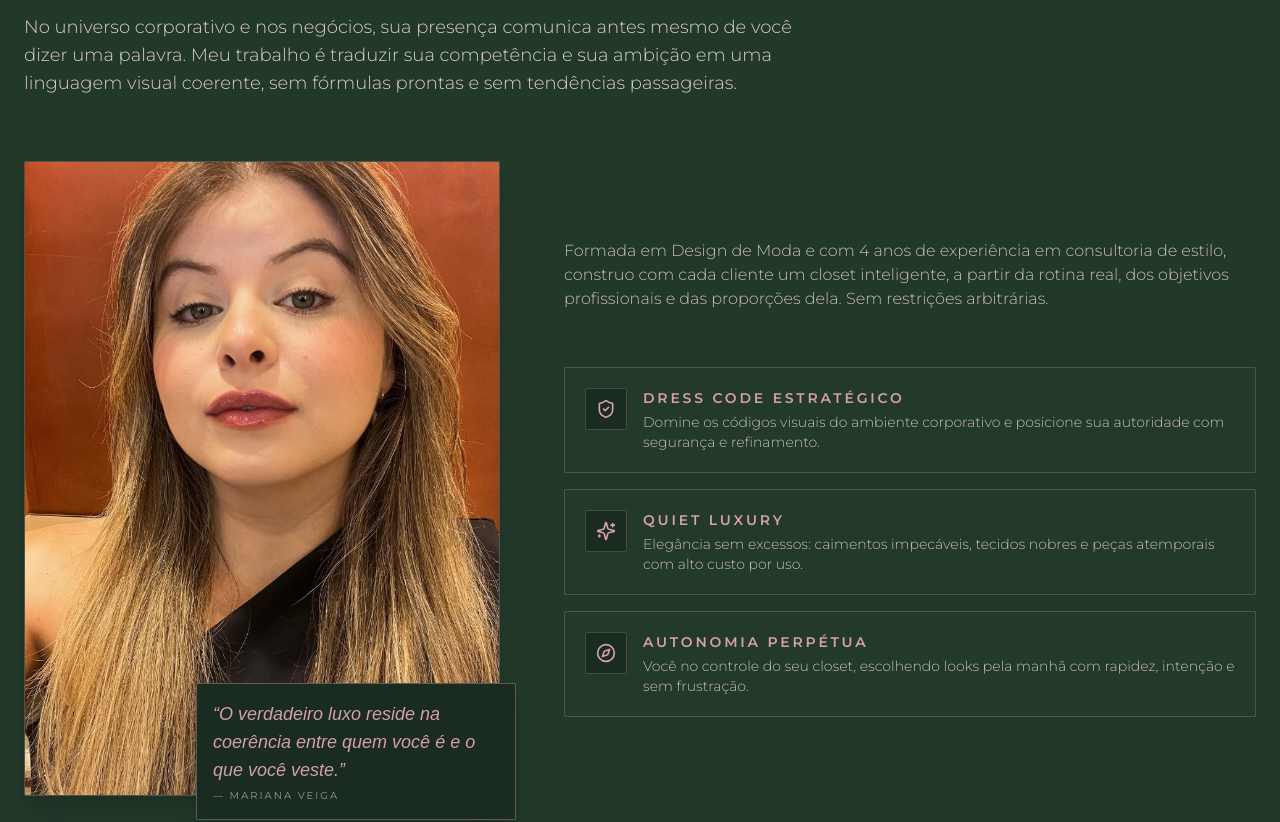
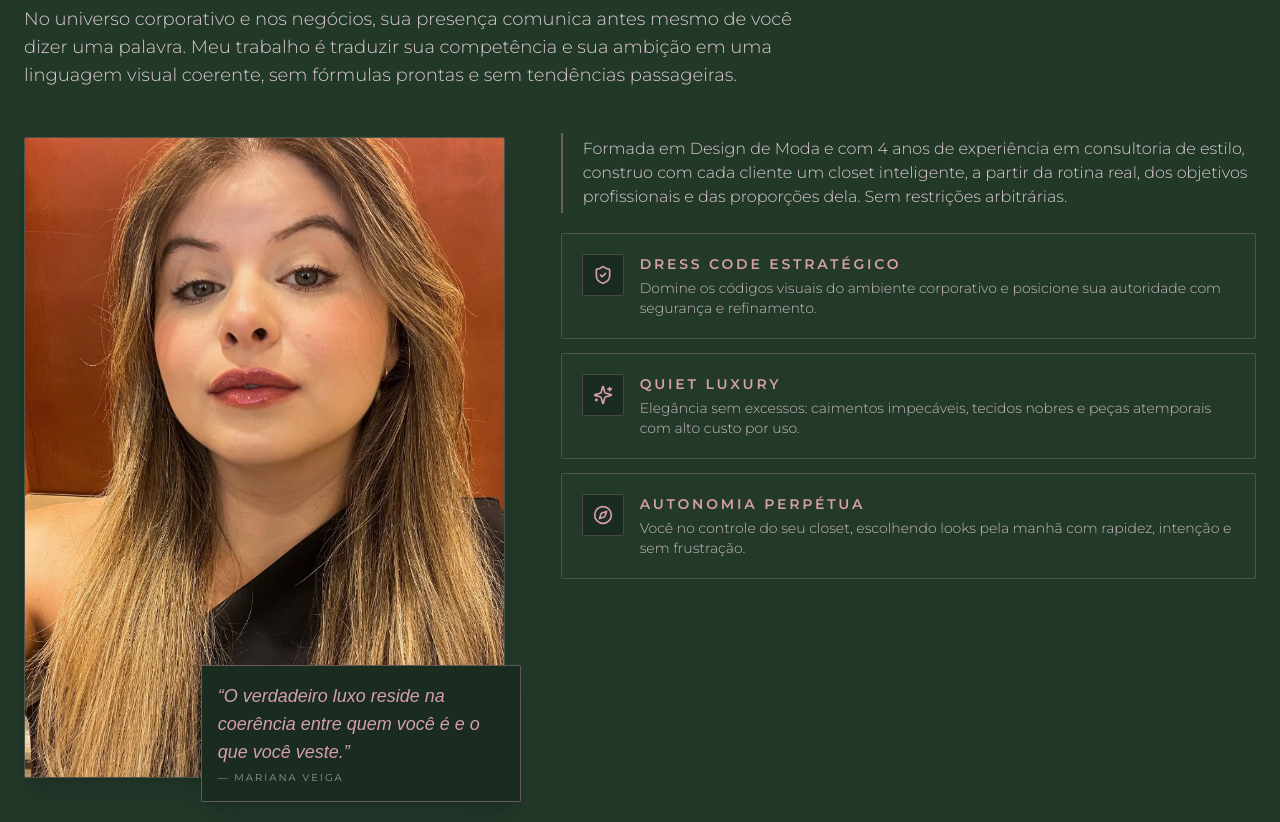
Before and after one commit to Emerson018/marina-veiga, a Next.js app: page / in a window 1280 px wide. Shown: the part 1220-2042 px from the top of the page. Built offline with nearby package versions, Linux system fonts and the light colour scheme; a web font is replaced by a local one.

Commit message:
feat(about): raise layout alignment of bio and pillar cards, add scroll reveal animation

```diff
--- a/src/components/AboutManifesto.tsx
+++ b/src/components/AboutManifesto.tsx
@@ -1,7 +1,38 @@
+"use client";
+
+import { useEffect, useRef, useState } from "react";
 import Image from "next/image";
 import { Sparkles, ShieldCheck, Compass } from "lucide-react";
 
 export default function AboutManifesto() {
+  const [isVisible, setIsVisible] = useState(
+    () => typeof process !== "undefined" && process.env.NODE_ENV === "test"
+  );
+  const sectionRef = useRef<HTMLElement>(null);
+
+  useEffect(() => {
+    if (typeof window === "undefined" || !("IntersectionObserver" in window)) {
+      setIsVisible(true);
+      return;
+    }
+
+    const observer = new IntersectionObserver(
+      ([entry]) => {
+        if (entry.isIntersecting) {
+          setIsVisible(true);
+          observer.disconnect();
+        }
+      },
+      { threshold: 0.1 }
+    );
+
+    if (sectionRef.current) {
+      observer.observe(sectionRef.current);
+    }
+
+    return () => observer.disconnect();
+  }, []);
+
   const pillars = [
     {
       icon: ShieldCheck,
@@ -25,19 +56,24 @@ export default function AboutManifesto() {
 
   return (
     <section
+      ref={sectionRef}
       id="sobre"
       aria-labelledby="about-heading"
-      className="py-24 border-b border-rose-border/40 relative"
+      className="py-20 md:py-24 border-b border-rose-border/40 relative overflow-hidden"
     >
       <div className="max-w-7xl mx-auto px-6">
         {/* Section Header */}
-        <div className="max-w-3xl mb-16">
+        <div
+          className={`max-w-3xl mb-10 lg:mb-12 transition-all duration-700 motion-reduce:transition-none ${
+            isVisible ? "opacity-100 translate-y-0" : "opacity-0 translate-y-4"
+          }`}
+        >
           <span className="text-xs uppercase tracking-ultra text-rose-antique font-sans font-medium block mb-3">
             Manifesto & Metodologia
           </span>
           <h2
             id="about-heading"
-            className="text-3xl sm:text-4xl lg:text-5xl font-display text-rose-antique tracking-wide leading-tight mb-6 text-balance"
+            className="text-3xl sm:text-4xl lg:text-5xl font-display text-rose-antique tracking-wide leading-tight mb-4 text-balance"
           >
             A imagem não é sobre aparência. É sobre posicionamento.
           </h2>
@@ -46,10 +82,14 @@ export default function AboutManifesto() {
           </p>
         </div>
 
-        {/* Grid: Story + Pillars */}
-        <div className="grid grid-cols-1 lg:grid-cols-12 gap-12 lg:gap-16 items-center">
+        {/* Grid: Story + Pillars (Aligned at top to pull text & caixinhas up) */}
+        <div className="grid grid-cols-1 lg:grid-cols-12 gap-10 lg:gap-14 items-start">
           {/* Editorial Image */}
-          <div className="lg:col-span-5 relative">
+          <div
+            className={`lg:col-span-5 relative transition-all duration-700 delay-150 motion-reduce:transition-none ${
+              isVisible ? "opacity-100 translate-y-0" : "opacity-0 translate-y-6"
+            }`}
+          >
             <div className="relative aspect-[3/4] w-full rounded-sm overflow-hidden border border-rose-border bg-forest-card/50 shadow-xl">
               <Image
                 src="/fotos/foto-2.jpg"
@@ -59,7 +99,11 @@ export default function AboutManifesto() {
                 className="object-cover object-center hover:scale-[1.02] transition-transform duration-500"
               />
             </div>
-            <div className="absolute -bottom-6 -right-4 hidden sm:block bg-forest-deep border border-rose-antique/40 p-4 rounded-sm shadow-xl max-w-xs">
+            <div
+              className={`absolute -bottom-6 -right-4 hidden sm:block bg-forest-deep border border-rose-antique/40 p-4 rounded-sm shadow-xl max-w-xs transition-all duration-700 delay-[350ms] motion-reduce:transition-none ${
+                isVisible ? "opacity-100 translate-y-0" : "opacity-0 translate-y-4"
+              }`}
+            >
               <p className="font-display text-lg text-rose-antique italic">
                 “O verdadeiro luxo reside na coerência entre quem você é e o que você veste.”
               </p>
@@ -69,27 +113,44 @@ export default function AboutManifesto() {
             </div>
           </div>
 
-          {/* Pillars & Philosophy */}
-          <div className="lg:col-span-7 flex flex-col gap-6">
-            <div className="space-y-4 text-sm sm:text-base text-rose-light/80 font-light leading-relaxed mb-6">
-              <p>
+          {/* Pillars & Philosophy (Raised margin and closely unified with caixinhas) */}
+          <div className="lg:col-span-7 flex flex-col items-start lg:-mt-1">
+            {/* Bio statement with elegant left border line */}
+            <div
+              className={`relative pl-4 sm:pl-5 border-l-2 border-rose-antique/40 py-1 mb-5 transition-all duration-700 delay-200 motion-reduce:transition-none ${
+                isVisible ? "opacity-100 translate-y-0" : "opacity-0 translate-y-4"
+              }`}
+            >
+              <p className="text-sm sm:text-base text-rose-light/90 font-light leading-relaxed">
                 Formada em Design de Moda e com 4 anos de experiência em consultoria de estilo, construo com cada cliente um closet inteligente, a partir da rotina real, dos objetivos profissionais e das proporções dela. Sem restrições arbitrárias.
               </p>
             </div>
 
-            <div className="grid grid-cols-1 gap-4 pt-2">
-              {pillars.map((pillar) => {
+            {/* Caixinhas Grid */}
+            <div className="w-full grid grid-cols-1 gap-3 sm:gap-3.5">
+              {pillars.map((pillar, index) => {
                 const IconComponent = pillar.icon;
+                const delayStyle =
+                  index === 0
+                    ? "delay-[300ms]"
+                    : index === 1
+                    ? "delay-[420ms]"
+                    : "delay-[540ms]";
+
                 return (
                   <div
                     key={pillar.title}
-                    className="p-5 rounded-sm border border-rose-border bg-forest-card/40 hover:border-rose-antique/60 transition-colors flex items-start gap-4"
+                    className={`group p-4 sm:p-5 rounded-sm border border-rose-border bg-forest-card/40 hover:border-rose-antique/70 hover:bg-forest-card/70 transition-all duration-500 motion-reduce:transition-none hover:-translate-y-0.5 flex items-start gap-4 ${delayStyle} ${
+                      isVisible
+                        ? "opacity-100 translate-y-0"
+                        : "opacity-0 translate-y-4"
+                    }`}
                   >
-                    <div className="p-2.5 rounded-sm bg-forest-deep border border-rose-border text-rose-antique shrink-0">
-                      <IconComponent className="w-5 h-5" aria-hidden="true" />
+                    <div className="p-2 sm:p-2.5 rounded-sm bg-forest-deep border border-rose-border text-rose-antique shrink-0 group-hover:border-rose-antique/50 group-hover:scale-105 transition-transform duration-300">
+                      <IconComponent className="w-4 h-4 sm:w-5 sm:h-5" aria-hidden="true" />
                     </div>
                     <div>
-                      <h3 className="font-sans text-sm uppercase tracking-widest text-rose-antique font-semibold mb-1">
+                      <h3 className="font-sans text-xs sm:text-sm uppercase tracking-widest text-rose-antique font-semibold mb-1">
                         {pillar.title}
                       </h3>
                       <p className="text-xs sm:text-sm text-rose-light/80 font-light leading-relaxed">
```
Also changed, not shown: vitest.setup.ts (+13 -0 lines).
